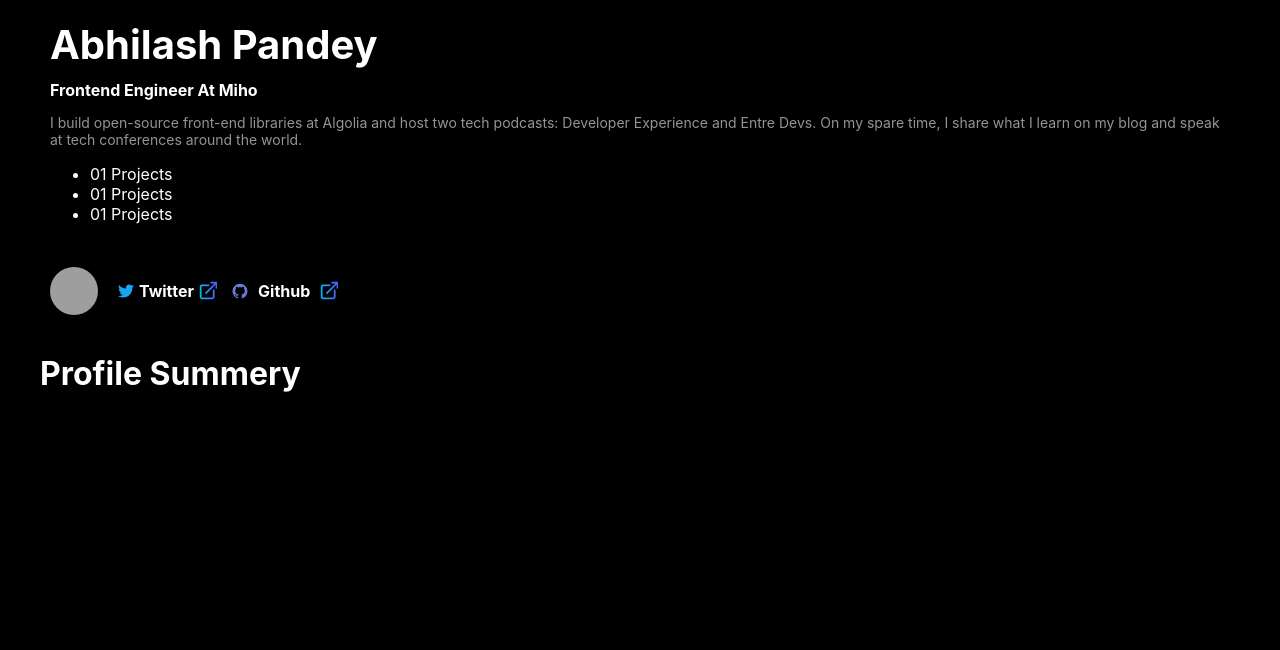
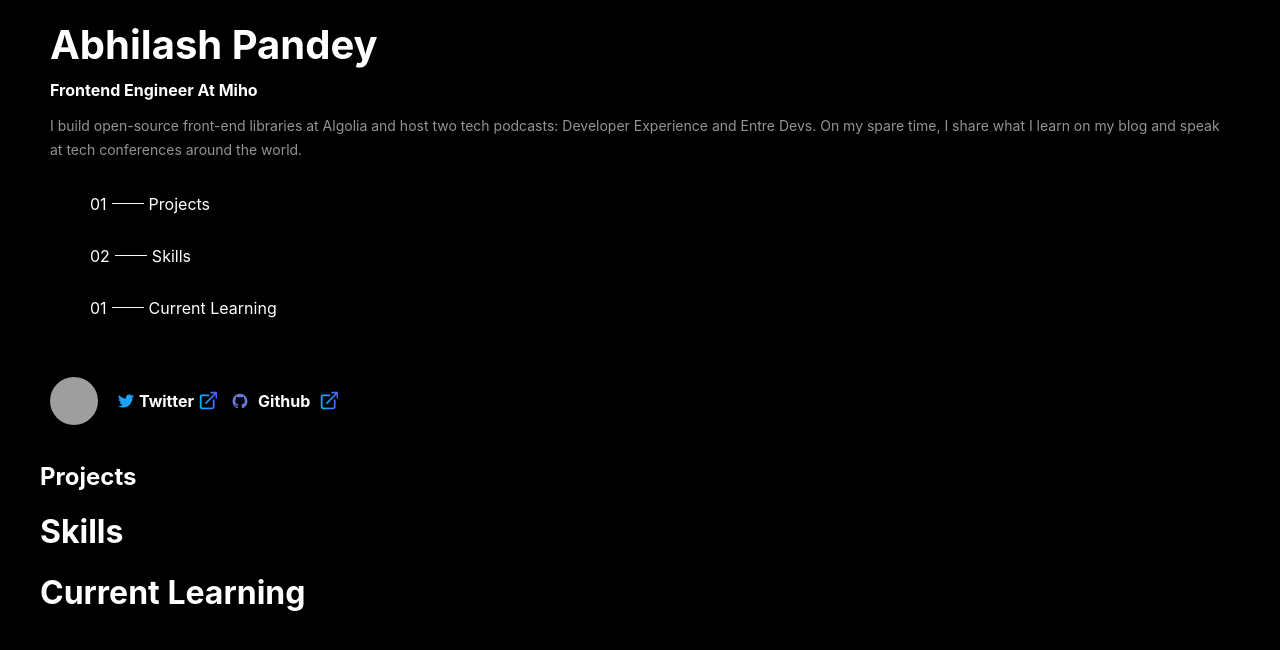
Before and after one commit to freakyjones/portfolio-website, a Next.js app: page / in a window 1280 px wide. Shown: the top 650 px of the page. Built offline with nearby package versions, Linux system fonts and the light colour scheme; grey boxes are pictures that could not be loaded.

Commit message:
profile summery component added

```diff
--- a/components/profiledetails/header/header.js
+++ b/components/profiledetails/header/header.js
@@ -12,15 +12,21 @@ function Header() {
         </p>
       </div>
       <nav className="header__nav">
-        <ul className="header__navlist">
-          <li className="header__navlist__item">
-            01 <span></span> Projects
+        <ul className="header__nav__navlist">
+          <li className="header__nav__navlist__item">
+            <p>01</p>
+            <span className="header__nav__navlist__item--line"></span>
+            <p>Projects</p>
           </li>
-          <li>
-            01 <span></span> Projects
+          <li className="header__nav__navlist__item">
+            <p>02</p>
+            <span className="header__nav__navlist__item--line"></span>
+            <p>Skills</p>
           </li>
-          <li>
-            01 <span></span> Projects
+          <li className="header__nav__navlist__item">
+            <p>01</p>
+            <span className="header__nav__navlist__item--line"></span>
+            <p>Current Learning</p>
           </li>
         </ul>
       </nav>
--- /dev/null
+++ b/components/profilesummery/Current Learning/CurrentLearning.js
@@ -0,0 +1,5 @@
+function CurrentLearning() {
+  return <h1>Current Learning</h1>;
+}
+
+export default CurrentLearning;
--- /dev/null
+++ b/components/profilesummery/Projects/Projects.js
@@ -0,0 +1,9 @@
+function Projects() {
+  return (
+    <div className="projects">
+      <h2>Projects</h2>
+    </div>
+  );
+}
+
+export default Projects;
--- /dev/null
+++ b/components/profilesummery/Skills/Skills.js
@@ -0,0 +1,5 @@
+function Skills() {
+  return <h1>Skills</h1>;
+}
+
+export default Skills;
--- a/components/profilesummery/profilesummery.js
+++ b/components/profilesummery/profilesummery.js
@@ -1,5 +1,15 @@
+import CurrentLearning from "./Current Learning/CurrentLearning";
+import Projects from "./Projects/Projects";
+import Skills from "./Skills/Skills";
+
 function ProfileSummery() {
-  return <h1>Profile Summery</h1>;
+  return (
+    <div className="profileSummery">
+      <Projects />
+      <Skills />
+      <CurrentLearning />
+    </div>
+  );
 }
 
 export default ProfileSummery;
--- a/styles/globals.scss
+++ b/styles/globals.scss
@@ -68,6 +68,24 @@ img {
     P {
       font-size: 14px;
       color: #949495;
+      line-height: 1.5rem;
+    }
+  }
+  &__nav {
+    &__navlist {
+      list-style-type: none;
+      text-decoration: none;
+      &__item {
+        display: flex;
+        align-items: center;
+        gap: 5px;
+        &--line {
+          width: 2rem;
+          height: 1px;
+          display: inline-block;
+          background: #fafafa;
+        }
+      }
     }
   }
 }
```
Also changed, not shown: components/profilesummery/Projects/ProjectBox/ProjectBox.js (added, +21 -0 lines).
